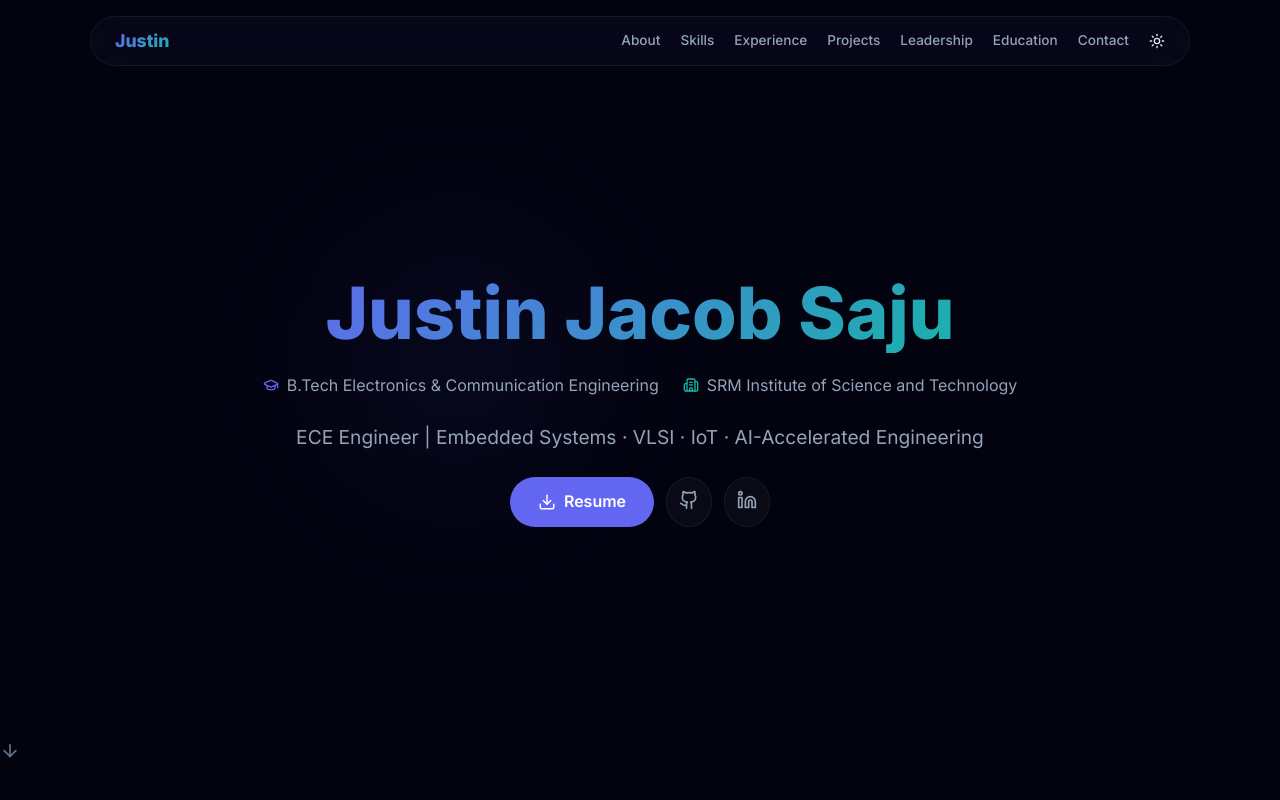
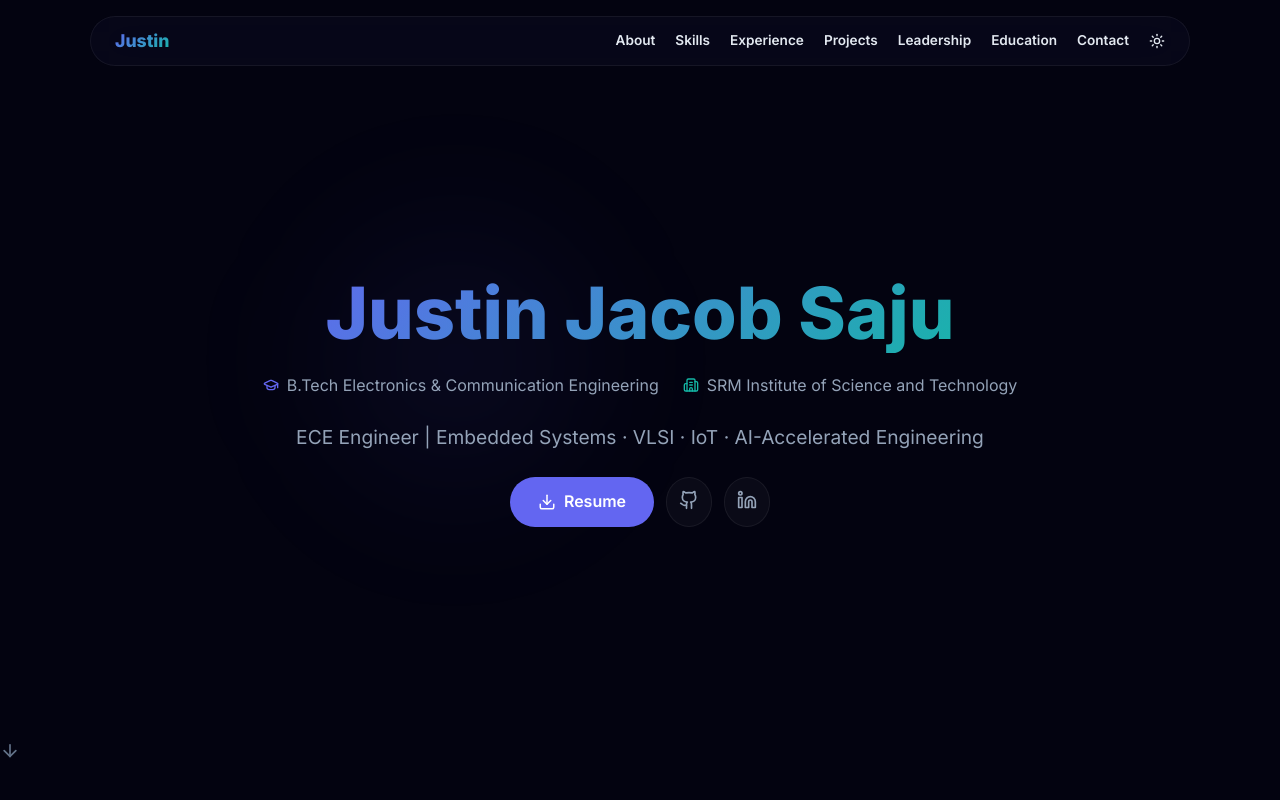
Before and after one commit to justinsaju21/portfolio_builder, a Next.js app: page /demo in a window 1280 px wide. Shown: the top 800 px of the page. Built offline with nearby package versions, Linux system fonts and the light colour scheme.

Commit message:
fix: enhance navbar link contrast and weight

```diff
--- a/src/components/portfolio/PortfolioView.tsx
+++ b/src/components/portfolio/PortfolioView.tsx
@@ -352,7 +352,7 @@ export function PortfolioView({ data }: { data: PortfolioData }) {
                     <h3 style={{ fontSize: "1.1rem", fontWeight: 800, background: `linear-gradient(135deg, ${accent}, ${accent2})`, WebkitBackgroundClip: "text", WebkitTextFillColor: "transparent" }}>{profile.full_name?.split(" ")[0] || "Portfolio"}</h3>
                     <div style={{ display: "flex", gap: "20px" }}>
                         {navLinks.map(l => (
-                            <button key={l.id} onClick={() => document.getElementById(l.id)?.scrollIntoView({ behavior: "smooth" })} style={{ background: "none", border: "none", cursor: "pointer", color: theme.textMuted, fontSize: "0.85rem", fontWeight: 500 }}>{l.label}</button>
+                            <button key={l.id} onClick={() => document.getElementById(l.id)?.scrollIntoView({ behavior: "smooth" })} style={{ background: "none", border: "none", cursor: "pointer", color: theme.textPrimary, fontSize: "0.85rem", fontWeight: 600 }}>{l.label}</button>
                         ))}
                         <button onClick={toggleTheme} style={{ background: "none", border: "none", cursor: "pointer", color: theme.textPrimary }}>
                             {currentTheme === "light" ? <Moon size={16} /> : <Sun size={16} />}
```
